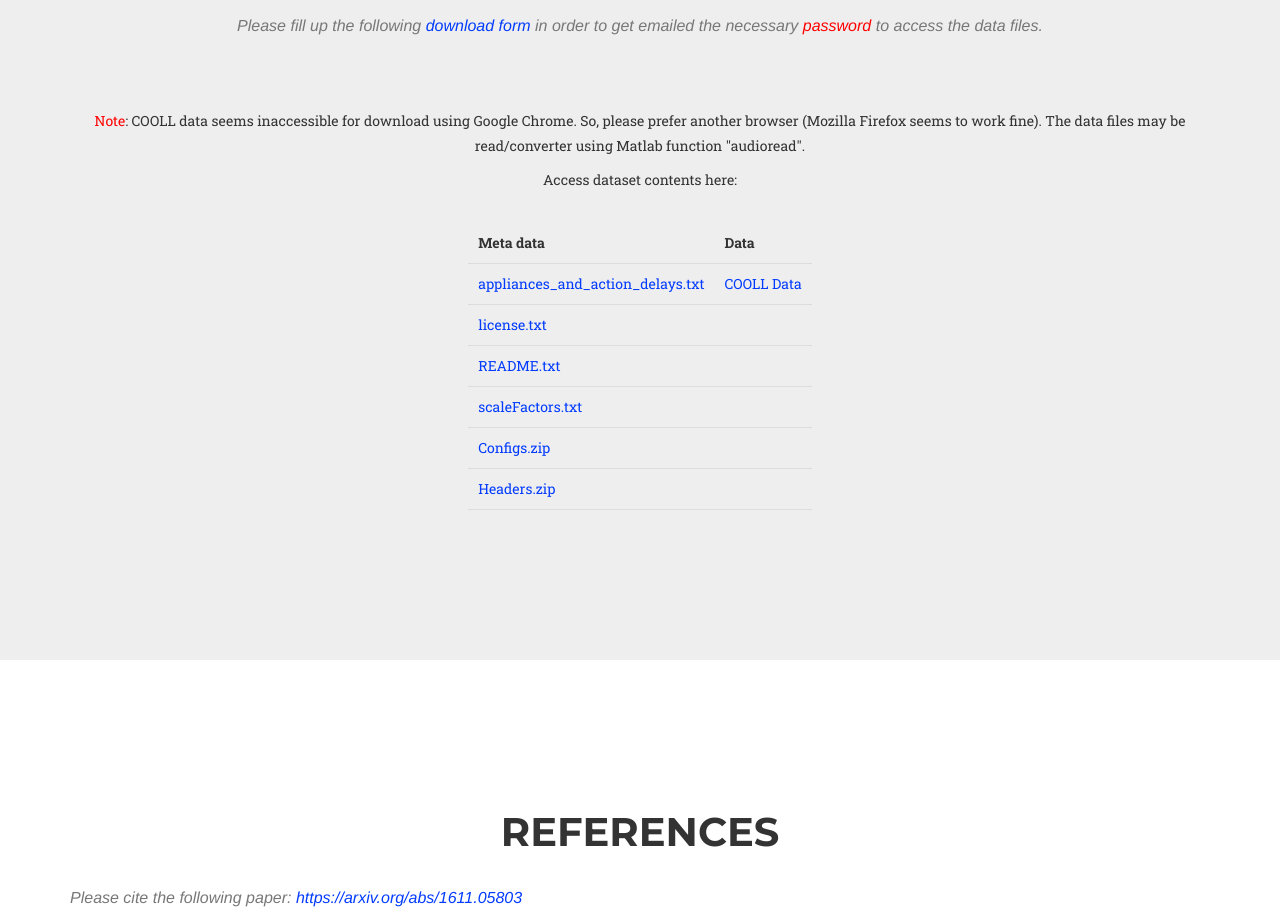
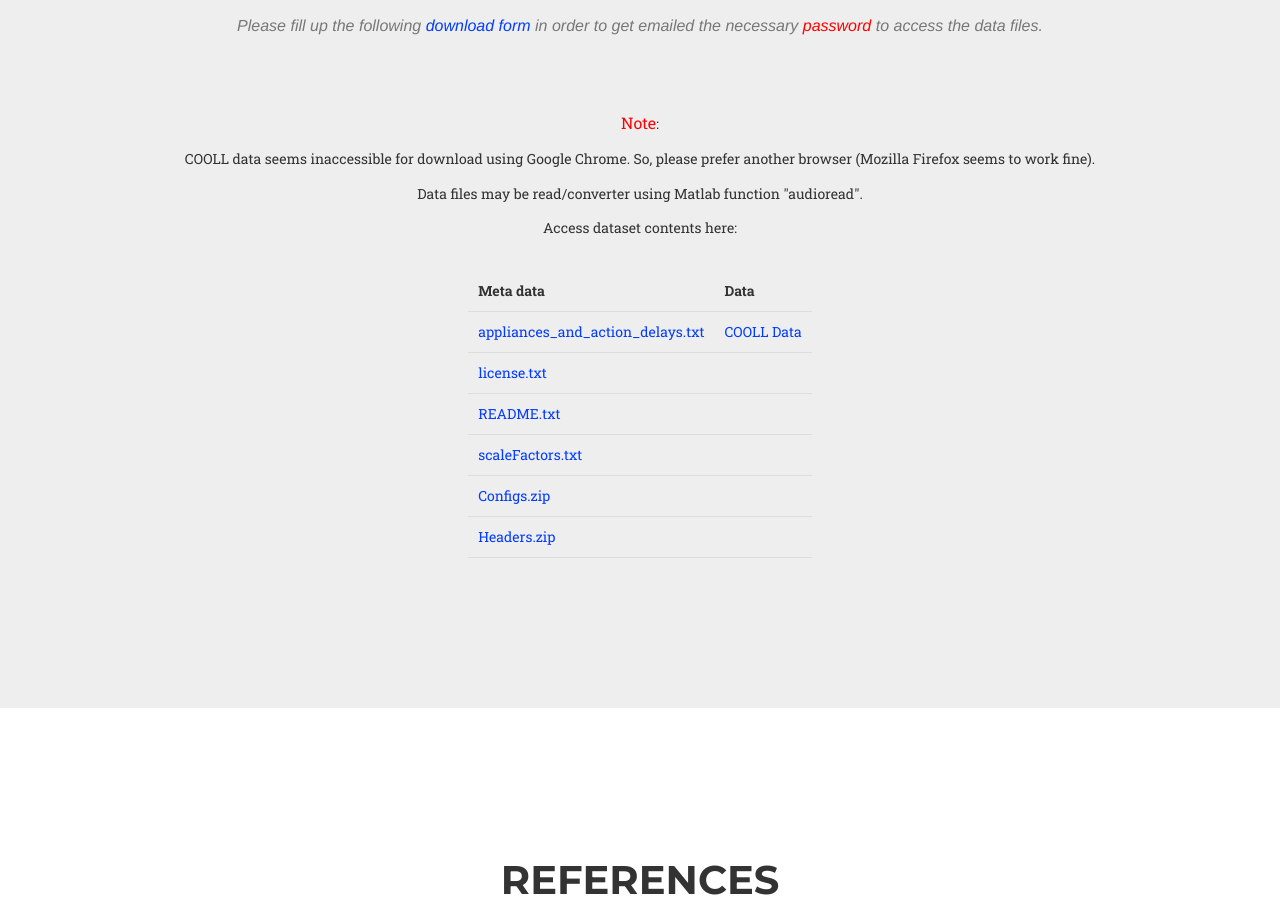
Before and after one commit to coolldataset/coolldataset.github.io, a website: page index.html in a window 1280 px wide. Shown: the part 1435-2344 px from the top of the page. Drawn offline with nearby package versions, Linux system fonts and the light colour scheme; a web font is replaced by a local one.

Commit message:
Update index.html

```diff
--- a/index.html
+++ b/index.html
@@ -113,8 +113,11 @@
 					target="_blank">download form</a>
 					in order to get emailed the necessary <font color="red">password</font> to access the data files.
 					</h3>
-					<p><font color="red">Note</font>: COOLL data seems inaccessible for download using Google Chrome. So, please prefer another browser (Mozilla Firefox seems to work fine).
-					The data files may be read/converter using Matlab function "audioread".
+					<p><font color="red" size="3">Note</font>:
+					</p>
+					<p>COOLL data seems inaccessible for download using Google Chrome. So, please prefer another browser (Mozilla Firefox seems to work fine).
+					</p>
+					<p>Data files may be read/converter using Matlab function "audioread".
 					</p>
 					<p>Access dataset contents here:</p>
 					<style>
```
